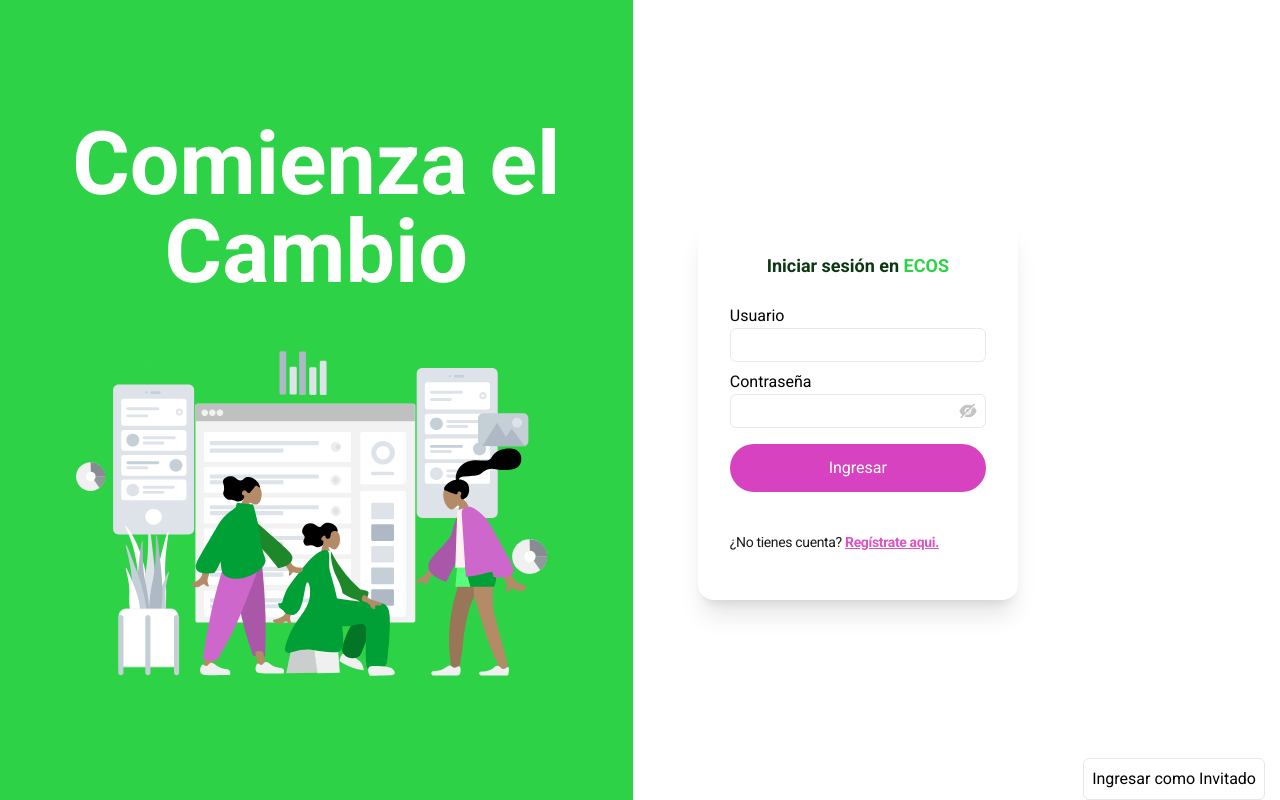
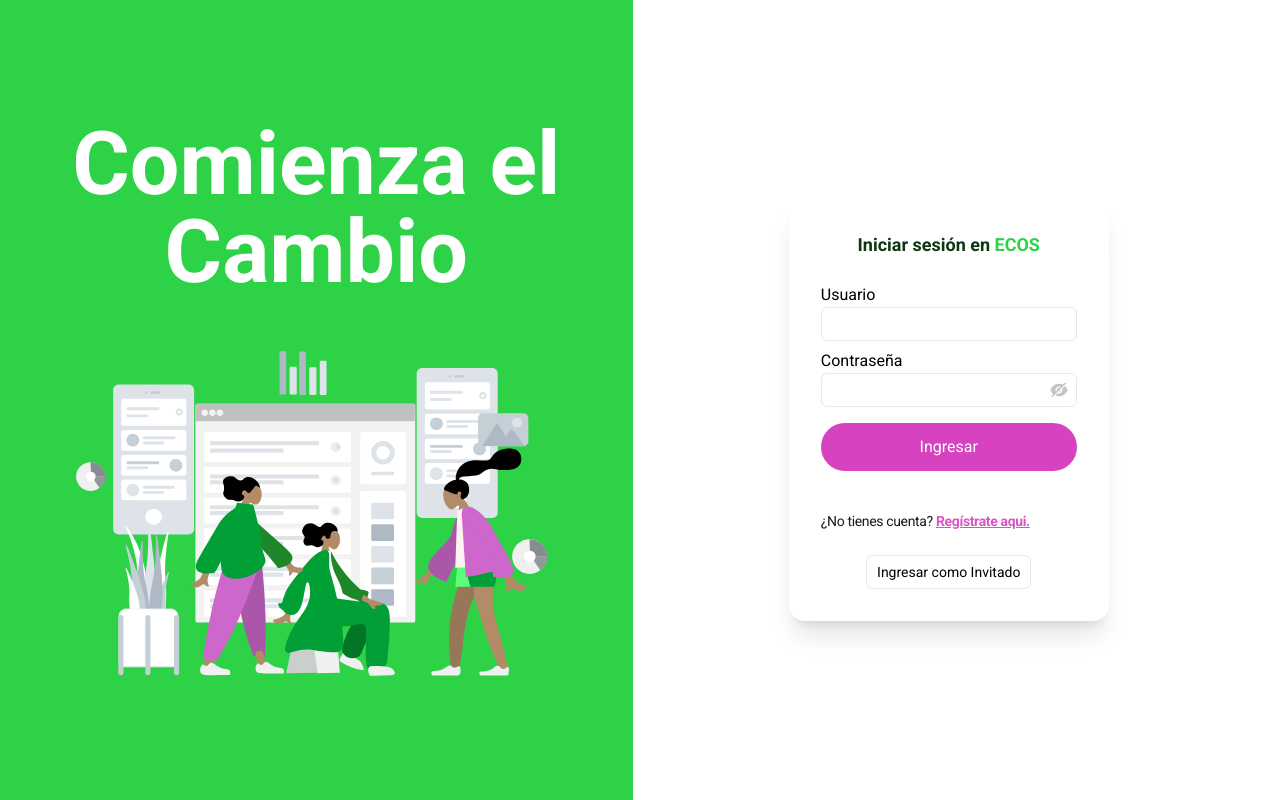
Before and after one commit to alexqs96/ecos, a Next.js app: page /signin in a window 1280 px wide. Built offline with nearby package versions, Linux system fonts and the light colour scheme.

Commit message:
enabled invited mode

```diff
--- a/src/app/(user)/home/Home.jsx
+++ b/src/app/(user)/home/Home.jsx
@@ -12,12 +12,16 @@
 export default function HomePage() {
   const { data: session, status } = useSession()
 
+  if (status === "loading") {
+    return null
+  }
+
   return (
     <>
       <Toaster />
       <section className='grid gap-5 w-full mb-10 p-5'>
         {
-          session?.user ?
+          session?.user?
             <>
               <h1 className="max-sm:hidden text-3xl font-semibold flex items-center gap-2 text-[#27b53C]">
                 <PiHouseFill size={"1.2em"} className={"fill-[#27b53C]"} />
--- a/src/components/Forms/AuthForms.js
+++ b/src/components/Forms/AuthForms.js
@@ -124,15 +124,15 @@
               Regístrate aqui.
             </strong>
           </Link>
-        </form>
 
           <button
             type="button"
-        className="border p-2 rounded-md block h-fit mt-auto"
+            className="border py-1.5 px-2.5 rounded-md text-sm w-fit mx-auto"
             onClick={() => InvitedMode()}
           >
             Ingresar como Invitado
           </button>
+        </form>
       </section>
     </>
   );
```
Lines whose indentation alone changed are shown as unchanged.
